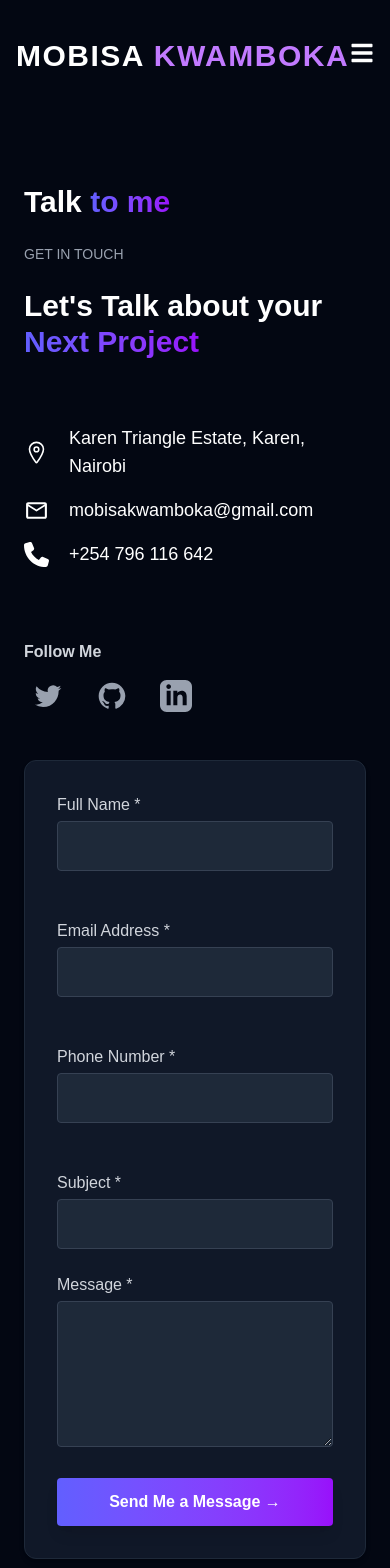
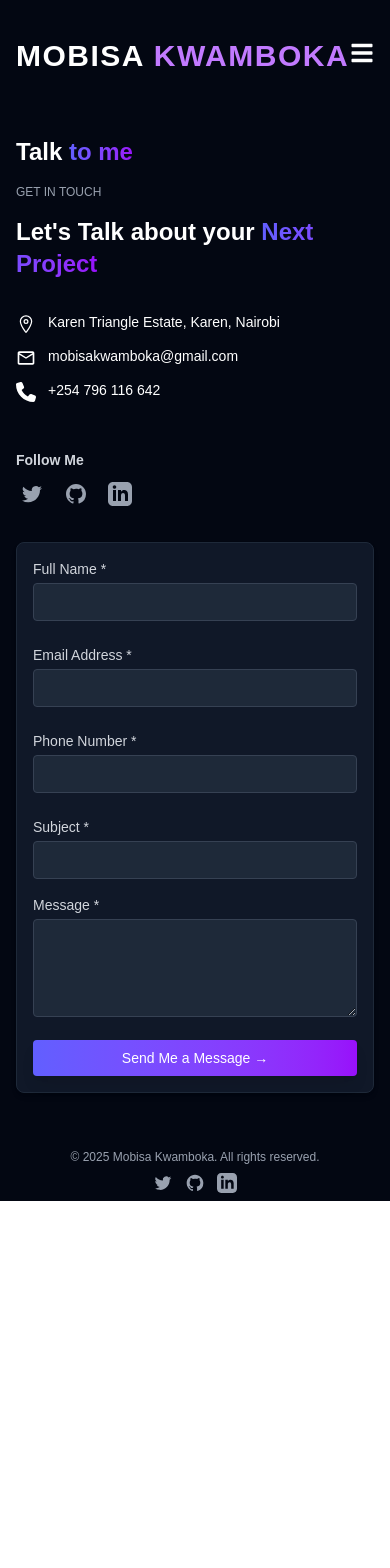
Before and after one commit to mobisa-012/portfolio, a Next.js app: page /contact in a window 390 px wide. Shown: the top 1568 px of the page. After the commit the page ends 1201 px from the top, so only its background shows below. Built offline with nearby package versions, Linux system fonts and the light colour scheme.

Commit message:
enhanced the responsiveness

```diff
--- a/src/app/contact/page.tsx
+++ b/src/app/contact/page.tsx
@@ -54,44 +54,44 @@ export default function Contact() {
         variants={container}
         initial="hidden"
         animate="show"
-        className="flex flex-col md:flex-row max-w-7xl mx-auto w-full px-6 md:px-12 py-24 gap-10"
+        className="flex flex-col lg:flex-row max-w-7xl mx-auto w-full px-4 sm:px-6 py-12 sm:py-16 lg:py-20 gap-8 sm:gap-10 lg:gap-12"
       >
         {/* Left Side - Contact Info - animates from left */}
         <motion.div
           variants={itemFromLeft}
-          className="flex-1 space-y-6"
+          className="flex-1 space-y-4 sm:space-y-6"
         >
-          <h2 className="text-3xl md:text-4xl font-bold">
+          <h2 className="text-2xl sm:text-3xl lg:text-4xl font-bold">
             Talk <span className="bg-gradient-to-r from-indigo-500 to-purple-600 bg-clip-text text-transparent">to me</span>
           </h2>
 
-          <p className="uppercase text-gray-400 text-sm">Get In Touch</p>
+          <p className="uppercase text-gray-400 text-xs sm:text-sm">Get In Touch</p>
 
-          <h1 className="text-3xl md:text-4xl font-bold mb-16">
-            Let's Talk about your <br />
+          <h1 className="text-2xl sm:text-3xl lg:text-4xl font-bold mb-8 sm:mb-12 lg:mb-16">
+            Let's Talk about your <br className="hidden sm:block" />
             <span className="bg-gradient-to-r from-indigo-500 to-purple-600 bg-clip-text text-transparent">Next Project</span>
           </h1>
 
-          <div className="space-y-4 mt-8 text-lg">
+          <div className="space-y-3 sm:space-y-4 mt-4 sm:mt-6 text-sm sm:text-base lg:text-lg">
             <motion.div
               variants={itemFromLeft}
-              className="flex items-center gap-4 hover:bg-gradient-to-r hover:from-indigo-500 hover:to-purple-600 hover:bg-clip-text hover:text-transparent transition-all duration-300"
+              className="flex items-start sm:items-center gap-3 sm:gap-4 hover:bg-gradient-to-r hover:from-indigo-500 hover:to-purple-600 hover:bg-clip-text hover:text-transparent transition-all duration-300"
             >
-              <IoLocationOutline className="mr-1" size={25}/>
+              <IoLocationOutline className="mt-0.5 sm:mt-0 flex-shrink-0" size={20} />
               <span>Karen Triangle Estate, Karen, Nairobi</span>
             </motion.div>
             <motion.div
               variants={itemFromLeft}
-              className="flex items-center gap-4 hover:bg-gradient-to-r hover:from-indigo-500 hover:to-purple-600 hover:bg-clip-text hover:text-transparent transition-all duration-300"
+              className="flex items-start sm:items-center gap-3 sm:gap-4 hover:bg-gradient-to-r hover:from-indigo-500 hover:to-purple-600 hover:bg-clip-text hover:text-transparent transition-all duration-300"
             >
-              <MdOutlineEmail className="mr-1" size={25}/>
+              <MdOutlineEmail className="mt-0.5 sm:mt-0 flex-shrink-0" size={20} />
               <span>mobisakwamboka@gmail.com</span>
             </motion.div>
             <motion.div
               variants={itemFromLeft}
-              className="flex items-center gap-4 hover:bg-gradient-to-r hover:from-indigo-500 hover:to-purple-600 hover:bg-clip-text hover:text-transparent transition-all duration-300"
+              className="flex items-start sm:items-center gap-3 sm:gap-4 hover:bg-gradient-to-r hover:from-indigo-500 hover:to-purple-600 hover:bg-clip-text hover:text-transparent transition-all duration-300"
             >
-              <FaPhone className="mr-1" size={25}/>
+              <FaPhone className="mt-0.5 sm:mt-0 flex-shrink-0" size={20} />
               <span>+254 796 116 642</span>
             </motion.div>
           </div>
@@ -99,19 +99,19 @@ export default function Contact() {
           {/* Socials */}
           <motion.div
             variants={itemFromLeft}
-            className="pt-6 mt-12"
+            className="pt-4 sm:pt-6 mt-8 sm:mt-10"
           >
-            <p className="font-semibold text-gray-300">Follow Me</p>
-            <div className="flex gap-4 pt-2">
+            <p className="font-semibold text-gray-300 text-sm sm:text-base">Follow Me</p>
+            <div className="flex gap-3 sm:gap-4 pt-2">
               <motion.a
                 href="https://x.com/kwamboka_012?t=4D3jgTfG4Fhf_yHKurgQZw&s=09"
                 target="_blank"
                 rel="noopener noreferrer"
-                className="hover:bg-gradient-to-r hover:from-indigo-500 hover:to-purple-600 hover:bg-clip-text hover:text-transparent transition-all duration-300 flex items-center p-2 gap-3 text-gray-400 text-xl"
+                className="hover:bg-gradient-to-r hover:from-indigo-500 hover:to-purple-600 hover:bg-clip-text hover:text-transparent transition-all duration-300 flex items-center p-1 sm:p-2 gap-2 sm:gap-3 text-gray-400 text-lg sm:text-xl"
                 aria-label="Twitter"
                 whileHover={{ scale: 1.1 }}
               >
-                <svg className="w-8 h-6-8" fill="currentColor" viewBox="0 0 24 24" aria-hidden="true">
+                <svg className="w-6 h-6 sm:w-7 sm:h-7" fill="currentColor" viewBox="0 0 24 24" aria-hidden="true">
                   <path d="M8.29 20.251c7.547 0 11.675-6.253 11.675-11.675 0-.178 0-.355-.012-.53A8.348 8.348 0 0022 5.92a8.19 8.19 0 01-2.357.646 4.118 4.118 0 001.804-2.27 8.224 8.224 0 01-2.605.996 4.107 4.107 0 00-6.993 3.743 11.65 11.65 0 01-8.457-4.287 4.106 4.106 0 001.27 5.477A4.072 4.072 0 012.8 9.713v.052a4.105 4.105 0 003.292 4.022 4.095 4.095 0 01-1.853.07 4.108 4.108 0 003.834 2.85A8.233 8.233 0 012 18.407a11.616 11.616 0 006.29 1.84" />
                 </svg>
               </motion.a>
@@ -119,11 +119,11 @@ export default function Contact() {
                 href="https://github.com/mobisa-012"
                 target="_blank"
                 rel="noopener noreferrer"
-                className="hover:bg-gradient-to-r hover:from-indigo-500 hover:to-purple-600 hover:bg-clip-text hover:text-transparent transition-all duration-300 flex items-center p-2 gap-3 text-gray-400 text-xl"
+                className="hover:bg-gradient-to-r hover:from-indigo-500 hover:to-purple-600 hover:bg-clip-text hover:text-transparent transition-all duration-300 flex items-center p-1 sm:p-2 gap-2 sm:gap-3 text-gray-400 text-lg sm:text-xl"
                 aria-label="GitHub"
                 whileHover={{ scale: 1.1 }}
               >
-                <svg className="w-8 h-8" fill="currentColor" viewBox="0 0 24 24" aria-hidden="true">
+                <svg className="w-6 h-6 sm:w-7 sm:h-7" fill="currentColor" viewBox="0 0 24 24" aria-hidden="true">
                   <path fillRule="evenodd" d="M12 2C6.477 2 2 6.484 2 12.017c0 4.425 2.865 8.18 6.839 9.504.5.092.682-.217.682-.483 0-.237-.008-.868-.013-1.703-2.782.605-3.369-1.343-3.369-1.343-.454-1.158-1.11-1.466-1.11-1.466-.908-.62.069-.608.069-.608 1.003.07 1.531 1.032 1.531 1.032.892 1.53 2.341 1.088 2.91.832.092-.647.35-1.088.636-1.338-2.22-.253-4.555-1.113-4.555-4.951 0-1.093.39-1.988 1.029-2.688-.103-.253-.446-1.272.098-2.65 0 0 .84-.27 2.75 1.026A9.564 9.564 0 0112 6.844c.85.004 1.705.115 2.504.337 1.909-1.296 2.747-1.027 2.747-1.027.546 1.379.202 2.398.1 2.651.64.7 1.028 1.595 1.028 2.688 0 3.848-2.339 4.695-4.566 4.943.359.309.678.92.678 1.855 0 1.338-.012 2.419-.012 2.747 0 .268.18.58.688.482A10.019 10.019 0 0022 12.017C22 6.484 17.522 2 12 2z" clipRule="evenodd" />
                 </svg>
               </motion.a>
@@ -131,11 +131,11 @@ export default function Contact() {
                 href="https://www.linkedin.com/in/mobisa-kwamboka-a56691223/"
                 target="_blank"
                 rel="noopener noreferrer"
-                className="hover:bg-gradient-to-r hover:from-indigo-500 hover:to-purple-600 hover:bg-clip-text hover:text-transparent transition-all duration-300 flex items-center p-2 gap-3 text-gray-400 text-xl"
+                className="hover:bg-gradient-to-r hover:from-indigo-500 hover:to-purple-600 hover:bg-clip-text hover:text-transparent transition-all duration-300 flex items-center p-1 sm:p-2 gap-2 sm:gap-3 text-gray-400 text-lg sm:text-xl"
                 aria-label="LinkedIn"
                 whileHover={{ scale: 1.1 }}
               >
-                <svg className="w-8 h-8" fill="currentColor" viewBox="0 0 24 24" aria-hidden="true">
+                <svg className="w-6 h-6 sm:w-7 sm:h-7" fill="currentColor" viewBox="0 0 24 24" aria-hidden="true">
                   <path fillRule="evenodd" d="M19 0h-14c-2.761 0-5 2.239-5 5v14c0 2.761 2.239 5 5 5h14c2.762 0 5-2.239 5-5v-14c0-2.761-2.238-5-5-5zm-11 19h-3v-11h3v11zm-1.5-12.268c-.966 0-1.75-.79-1.75-1.764s.784-1.764 1.75-1.764 1.75.79 1.75 1.764-.783 1.764-1.75 1.764zm13.5 12.268h-3v-5.604c0-3.368-4-3.113-4 0v5.604h-3v-11h3v1.765c1.396-2.586 7-2.777 7 2.476v6.759z" clipRule="evenodd" />
                 </svg>
               </motion.a>
@@ -146,49 +146,49 @@ export default function Contact() {
         {/* Right Side - Form - animates from right */}
         <motion.div
           variants={itemFromRight}
-          className="flex-1 min-w-[60%]"
+          className="flex-1 min-w-0" // Changed from min-w-[60%] to min-w-0 for better responsiveness
         >
-          <form className="bg-gray-900 p-8 rounded-xl space-y-6 shadow-md w-full border border-gray-800">
-            <div className="grid grid-cols-1 md:grid-cols-2 gap-12">
+          <form className="bg-gray-900 p-4 sm:p-6 lg:p-8 rounded-lg sm:rounded-xl space-y-4 sm:space-y-6 shadow-md w-full border border-gray-800">
+            <div className="grid grid-cols-1 md:grid-cols-2 gap-6 sm:gap-8 lg:gap-10">
               <motion.div variants={itemFromRight}>
-                <label className="block mb-1 font-medium text-gray-300">Full Name *</label>
+                <label className="block mb-1 sm:mb-2 font-medium text-gray-300 text-sm sm:text-base">Full Name *</label>
                 <input
                   type="text"
-                  className="w-full p-3 rounded bg-gray-800 text-white border border-gray-700 focus:outline-none focus:ring-2 focus:ring-indigo-500 focus:border-transparent"
+                  className="w-full p-2 sm:p-3 rounded bg-gray-800 text-white border border-gray-700 focus:outline-none focus:ring-2 focus:ring-indigo-500 focus:border-transparent text-sm sm:text-base"
                   required
                 />
               </motion.div>
               <motion.div variants={itemFromRight}>
-                <label className="block mb-1 font-medium text-gray-300">Email Address *</label>
+                <label className="block mb-1 sm:mb-2 font-medium text-gray-300 text-sm sm:text-base">Email Address *</label>
                 <input
                   type="email"
-                  className="w-full p-3 rounded bg-gray-800 text-white border border-gray-700 focus:outline-none focus:ring-2 focus:ring-indigo-500 focus:border-transparent"
+                  className="w-full p-2 sm:p-3 rounded bg-gray-800 text-white border border-gray-700 focus:outline-none focus:ring-2 focus:ring-indigo-500 focus:border-transparent text-sm sm:text-base"
                   required
                 />
               </motion.div>
               <motion.div variants={itemFromRight}>
-                <label className="block mb-1 font-medium text-gray-300">Phone Number *</label>
+                <label className="block mb-1 sm:mb-2 font-medium text-gray-300 text-sm sm:text-base">Phone Number *</label>
                 <input
                   type="tel"
-                  className="w-full p-3 rounded bg-gray-800 text-white border border-gray-700 focus:outline-none focus:ring-2 focus:ring-indigo-500 focus:border-transparent"
+                  className="w-full p-2 sm:p-3 rounded bg-gray-800 text-white border border-gray-700 focus:outline-none focus:ring-2 focus:ring-indigo-500 focus:border-transparent text-sm sm:text-base"
                   required
                 />
               </motion.div>
               <motion.div variants={itemFromRight}>
-                <label className="block mb-1 font-medium text-gray-300">Subject *</label>
+                <label className="block mb-1 sm:mb-2 font-medium text-gray-300 text-sm sm:text-base">Subject *</label>
                 <input
                   type="text"
-                  className="w-full p-3 rounded bg-gray-800 text-white border border-gray-700 focus:outline-none focus:ring-2 focus:ring-indigo-500 focus:border-transparent"
+                  className="w-full p-2 sm:p-3 rounded bg-gray-800 text-white border border-gray-700 focus:outline-none focus:ring-2 focus:ring-indigo-500 focus:border-transparent text-sm sm:text-base"
                   required
                 />
               </motion.div>
             </div>
 
             <motion.div variants={itemFromRight}>
-              <label className="block mb-1 font-medium text-gray-300">Message *</label>
+              <label className="block mb-1 sm:mb-2 font-medium text-gray-300 text-sm sm:text-base">Message *</label>
               <textarea
-                rows={5}
-                className="w-full p-3 rounded bg-gray-800 text-white border border-gray-700 focus:outline-none focus:ring-2 focus:ring-indigo-500 focus:border-transparent"
+                rows={4}
+                className="w-full p-2 sm:p-3 rounded bg-gray-800 text-white border border-gray-700 focus:outline-none focus:ring-2 focus:ring-indigo-500 focus:border-transparent text-sm sm:text-base"
                 required
               ></textarea>
             </motion.div>
@@ -200,7 +200,7 @@ export default function Contact() {
             >
               <button
                 type="submit"
-                className="bg-gradient-to-r from-indigo-500 to-purple-600 hover:from-indigo-600 hover:to-purple-700 text-white font-semibold py-3 px-6 rounded transition-all duration-300 w-full shadow-lg hover:shadow-xl"
+                className="bg-gradient-to-r from-indigo-500 to-purple-600 hover:from-indigo-600 hover:to-purple-700 text-white font-medium py-2 sm:py-3 px-4 sm:px-6 rounded transition-all duration-300 w-full shadow-lg hover:shadow-xl text-sm sm:text-base"
               >
                 Send Me a Message →
               </button>
@@ -214,27 +214,27 @@ export default function Contact() {
         initial={{ y: 100 }}
         animate={{ y: 0 }}
         transition={{ duration: 0.5 }}
-        className="w-full p-2"
+        className="w-full p-2 sm:p-4"
       >
-        <div className="container mx-auto px-6">
-          <div className="flex flex-col md:flex-row justify-between items-center">
+        <div className="container mx-auto px-4 sm:px-6">
+          <div className="flex flex-col md:flex-row justify-between items-center gap-2 sm:gap-4">
             <div className="md:mb-0">
-              <p className="text-gray-400">
+              <p className="text-gray-400 text-xs sm:text-sm">
                 © {new Date().getFullYear()} Mobisa Kwamboka. All rights reserved.
               </p>
             </div>
 
-            <div className="flex space-x-6">
+            <div className="flex gap-3 sm:gap-4 md:gap-6">
               {/* Social Links */}
               <motion.a
                 href="https://x.com/kwamboka_012?t=4D3jgTfG4Fhf_yHKurgQZw&s=09"
                 target="_blank"
                 rel="noopener noreferrer"
-                className="text-gray-400 hover:from-indigo-500 transition-all duration-300"
+                className="text-gray-400 hover:bg-gradient-to-r hover:from-indigo-500 hover:to-purple-600 hover:bg-clip-text hover:text-transparent transition-all duration-300"
                 aria-label="Twitter"
                 whileHover={{ scale: 1.1 }}
               >
-                <svg className="w-6 h-6" fill="currentColor" viewBox="0 0 24 24" aria-hidden="true">
+                <svg className="w-5 h-5 sm:w-6 sm:h-6" fill="currentColor" viewBox="0 0 24 24" aria-hidden="true">
                   <path d="M8.29 20.251c7.547 0 11.675-6.253 11.675-11.675 0-.178 0-.355-.012-.53A8.348 8.348 0 0022 5.92a8.19 8.19 0 01-2.357.646 4.118 4.118 0 001.804-2.27 8.224 8.224 0 01-2.605.996 4.107 4.107 0 00-6.993 3.743 11.65 11.65 0 01-8.457-4.287 4.106 4.106 0 001.27 5.477A4.072 4.072 0 012.8 9.713v.052a4.105 4.105 0 003.292 4.022 4.095 4.095 0 01-1.853.07 4.108 4.108 0 003.834 2.85A8.233 8.233 0 012 18.407a11.616 11.616 0 006.29 1.84" />
                 </svg>
               </motion.a>
@@ -243,11 +243,11 @@ export default function Contact() {
                 href="https://github.com/mobisa-012"
                 target="_blank"
                 rel="noopener noreferrer"
-                className="text-gray-400 hover:to-purple-600 transition-all duration-300"
+                className="text-gray-400 hover:bg-gradient-to-r hover:from-indigo-500 hover:to-purple-600 hover:bg-clip-text hover:text-transparent transition-all duration-300"
                 aria-label="GitHub"
                 whileHover={{ scale: 1.1 }}
               >
-                <svg className="w-6 h-6" fill="currentColor" viewBox="0 0 24 24" aria-hidden="true">
+                <svg className="w-5 h-5 sm:w-6 sm:h-6" fill="currentColor" viewBox="0 0 24 24" aria-hidden="true">
                   <path fillRule="evenodd" d="M12 2C6.477 2 2 6.484 2 12.017c0 4.425 2.865 8.18 6.839 9.504.5.092.682-.217.682-.483 0-.237-.008-.868-.013-1.703-2.782.605-3.369-1.343-3.369-1.343-.454-1.158-1.11-1.466-1.11-1.466-.908-.62.069-.608.069-.608 1.003.07 1.531 1.032 1.531 1.032.892 1.53 2.341 1.088 2.91.832.092-.647.35-1.088.636-1.338-2.22-.253-4.555-1.113-4.555-4.951 0-1.093.39-1.988 1.029-2.688-.103-.253-.446-1.272.098-2.65 0 0 .84-.27 2.75 1.026A9.564 9.564 0 0112 6.844c.85.004 1.705.115 2.504.337 1.909-1.296 2.747-1.027 2.747-1.027.546 1.379.202 2.398.1 2.651.64.7 1.028 1.595 1.028 2.688 0 3.848-2.339 4.695-4.566 4.943.359.309.678.92.678 1.855 0 1.338-.012 2.419-.012 2.747 0 .268.18.58.688.482A10.019 10.019 0 0022 12.017C22 6.484 17.522 2 12 2z" clipRule="evenodd" />
                 </svg>
               </motion.a>
@@ -256,11 +256,11 @@ export default function Contact() {
                 href="https://www.linkedin.com/in/mobisa-kwamboka-a56691223/"
                 target="_blank"
                 rel="noopener noreferrer"
-                className="text-gra hover:to-purple-600 transition-all duration-300"
+                className="text-gray-400 hover:bg-gradient-to-r hover:from-indigo-500 hover:to-purple-600 hover:bg-clip-text hover:text-transparent transition-all duration-300"
                 aria-label="LinkedIn"
                 whileHover={{ scale: 1.1 }}
               >
-                <svg className="w-6 h-6" fill="currentColor" viewBox="0 0 24 24" aria-hidden="true">
+                <svg className="w-5 h-5 sm:w-6 sm:h-6" fill="currentColor" viewBox="0 0 24 24" aria-hidden="true">
                   <path fillRule="evenodd" d="M19 0h-14c-2.761 0-5 2.239-5 5v14c0 2.761 2.239 5 5 5h14c2.762 0 5-2.239 5-5v-14c0-2.761-2.238-5-5-5zm-11 19h-3v-11h3v11zm-1.5-12.268c-.966 0-1.75-.79-1.75-1.764s.784-1.764 1.75-1.764 1.75.79 1.75 1.764-.783 1.764-1.75 1.764zm13.5 12.268h-3v-5.604c0-3.368-4-3.113-4 0v5.604h-3v-11h3v1.765c1.396-2.586 7-2.777 7 2.476v6.759z" clipRule="evenodd" />
                 </svg>
               </motion.a>
```
Also changed, not shown: src/app/ml/page.tsx (+50 -50 lines), src/app/mobile/page.tsx (+0 -13 lines).
